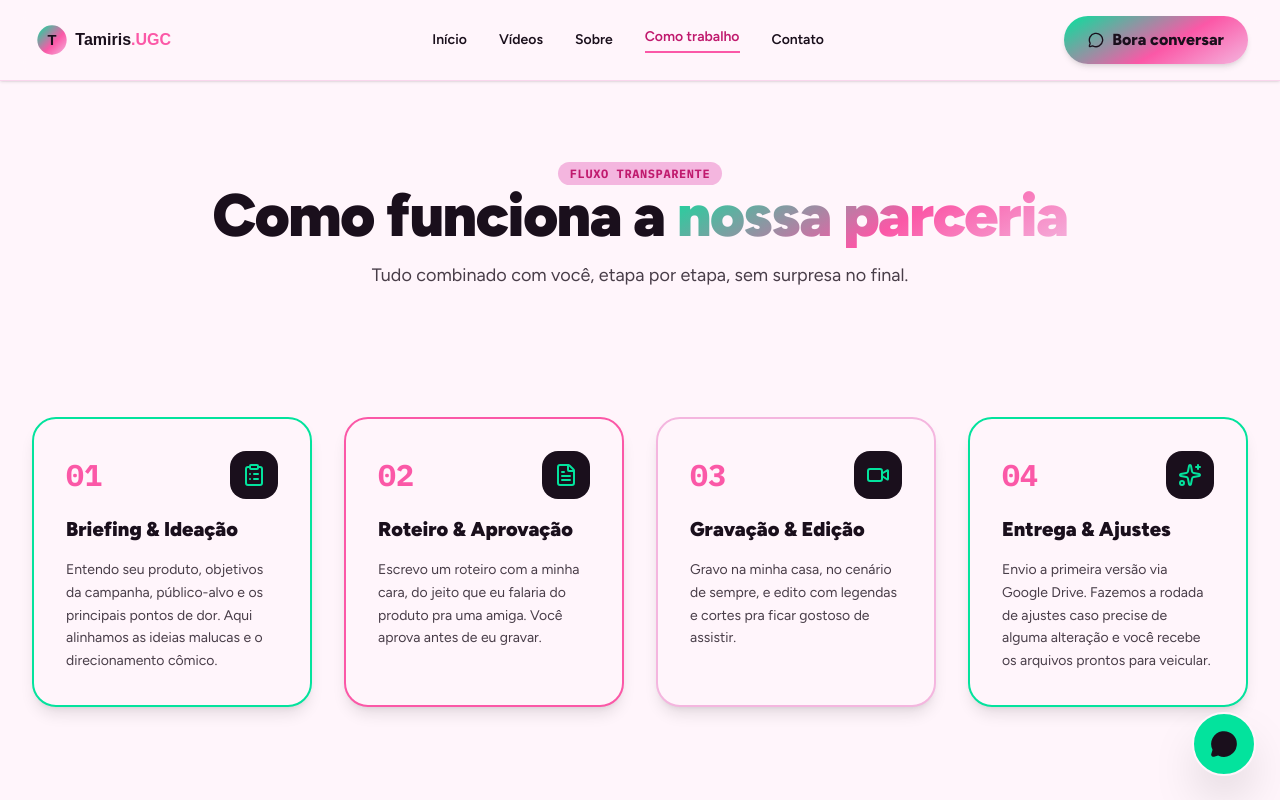
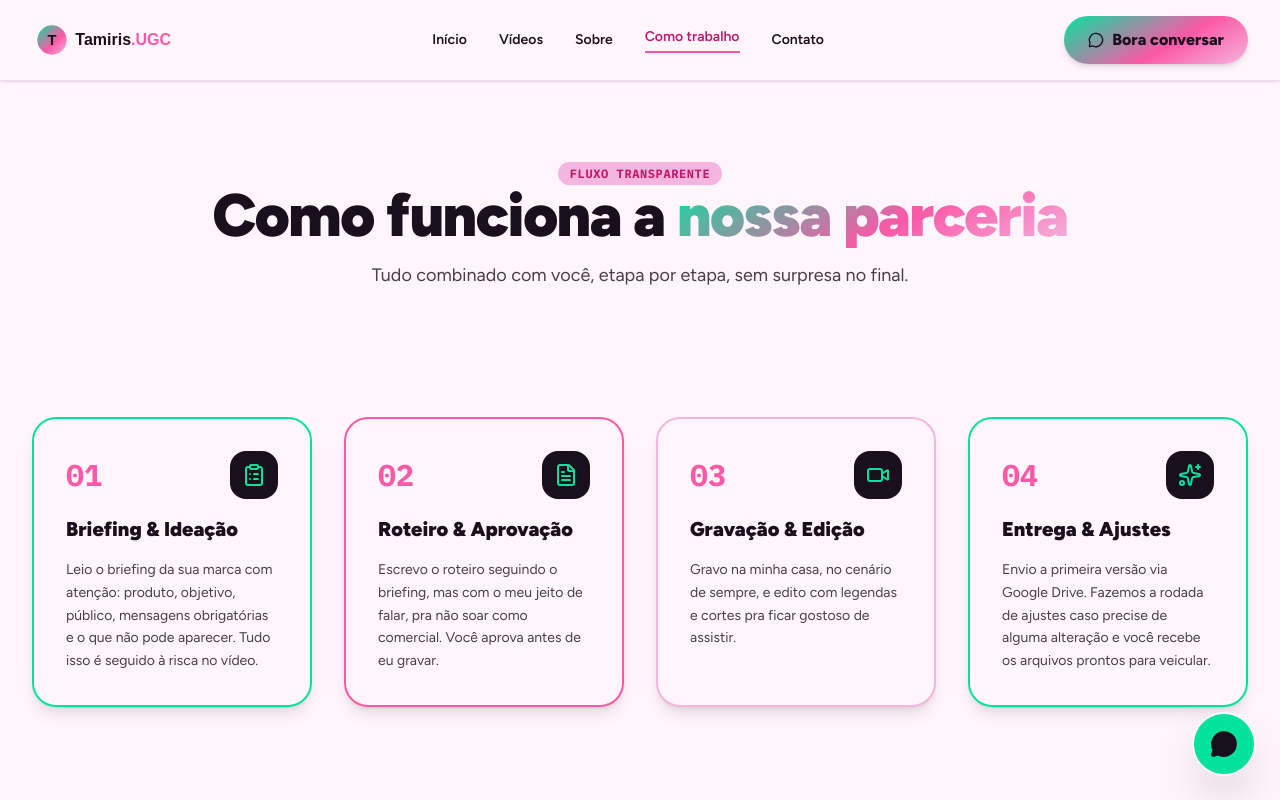
Before and after one commit to thamyoliveira-create/tamiris-ugc-portfolio, a Next.js app: page /como-trabalho in a window 1280 px wide. Shown: the top 800 px of the page. Built offline with nearby package versions, Linux system fonts and the light colour scheme.

Commit message:
Deixa claro que sigo o briefing da marca
Co-Authored-By: Claude Opus 5.5 <noreply@anthropic.com>
Claude-Session: https://claude.ai/code/session_01TYCgYNJm9vYBVwCSenpcay

```diff
--- a/app/como-trabalho/page.tsx
+++ b/app/como-trabalho/page.tsx
@@ -13,14 +13,14 @@ export default function ComoTrabalhoPage() {
     {
       number: "01",
       title: "Briefing & Ideação",
-      description: "Entendo seu produto, objetivos da campanha, público-alvo e os principais pontos de dor. Aqui alinhamos as ideias malucas e o direcionamento cômico.",
+      description: "Leio o briefing da sua marca com atenção: produto, objetivo, público, mensagens obrigatórias e o que não pode aparecer. Tudo isso é seguido à risca no vídeo.",
       icon: ClipboardList,
       color: "border-[#03E39D]"
     },
     {
       number: "02",
       title: "Roteiro & Aprovação",
-      description: "Escrevo um roteiro com a minha cara, do jeito que eu falaria do produto pra uma amiga. Você aprova antes de eu gravar.",
+      description: "Escrevo o roteiro seguindo o briefing, mas com o meu jeito de falar, pra não soar como comercial. Você aprova antes de eu gravar.",
       icon: FileText,
       color: "border-[#FB58A7]"
     },
--- a/app/page.tsx
+++ b/app/page.tsx
@@ -58,7 +58,7 @@ export default function Home() {
 
                 <div className="pt-6 flex items-center justify-center lg:justify-start gap-6 text-xs font-mono text-[#00795A]">
                   <span className="flex items-center gap-1.5"><CheckCircle2 className="w-4 h-4 text-[#03E39D]" /> Marcas como Sleep Cycle e Fluencify</span>
-                  <span className="flex items-center gap-1.5"><CheckCircle2 className="w-4 h-4 text-[#03E39D]" /> Gravado na minha casa, sem cenário montado</span>
+                  <span className="flex items-center gap-1.5"><CheckCircle2 className="w-4 h-4 text-[#03E39D]" /> Sigo o briefing da sua marca, do meu jeito</span>
                 </div>
               </div>
 
--- a/app/sobre/page.tsx
+++ b/app/sobre/page.tsx
@@ -58,7 +58,7 @@ export default function SobrePage() {
                   Comecei gravando por diversão, falando dos perrengues que todo mundo passa. Aí percebi que as pessoas se viam nos meus vídeos, e é esse o ponto: quem me assiste confia porque se reconhece.
                 </p>
                 <p>
-                  Só falo de produto que eu usaria de verdade. Se entrou no meu vídeo, é porque entrou na minha rotina.
+                  Só falo de produto que eu usaria de verdade. E quando fecho uma parceria, sigo o briefing da marca direitinho, só que contando do meu jeito, pra continuar soando natural.
                 </p>
               </div>
 
```
